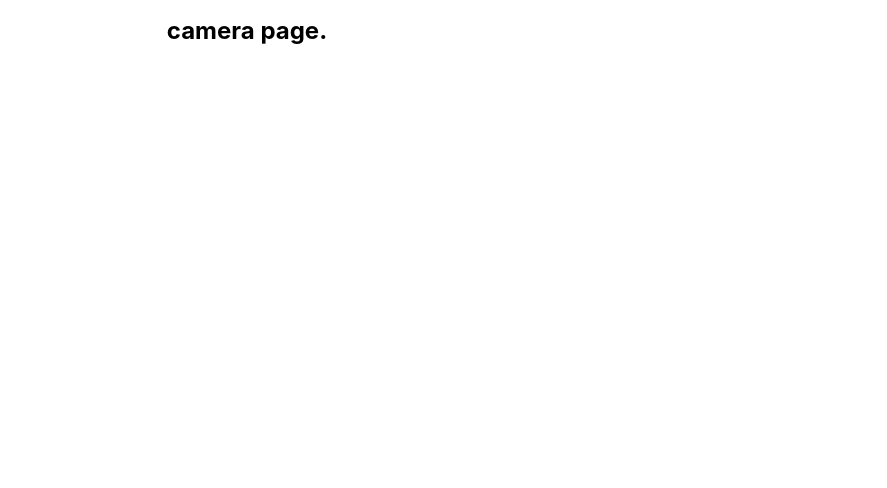
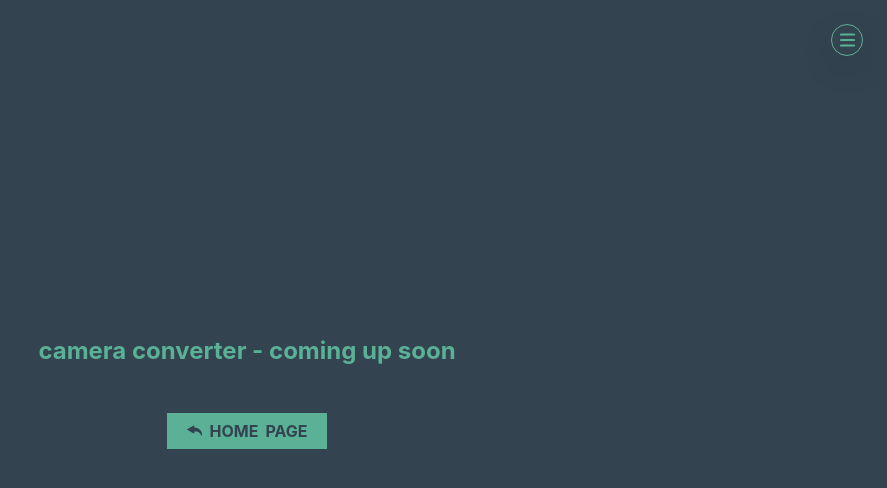
Before and after one commit to dandybytes/asciifier, a React (Create React App) app: page /camera in a window 1280 px wide. Shown: the top 488 px of the page, without its empty margins (393-1280 px from the left). Built offline with nearby package versions, Linux system fonts and the light colour scheme.

Commit message:
create temporary CameraPage; change icon color on NotFoundPage

```diff
--- a/src/components/pages/CameraPage.jsx
+++ b/src/components/pages/CameraPage.jsx
@@ -1,11 +1,21 @@
 import React from "react";
 import Title from "./../common/Title";
-// import "./CameraPage.scss";
+import LinkButton from "../common/LinkButton";
+import GoBackIcon from "../icons/GoBackIcon";
+import Menu from "../common/Menu";
+import Benchmark from "../Benchmark";
+import "./CameraPage.scss";
 
 const CameraPage = () => {
     return (
         <div className="camera-page">
-            <Title text="camera page." center></Title>
+            <Menu />
+            <Benchmark />
+            <Title text="camera converter - coming up soon" center></Title>
+            <LinkButton destination="/">
+                <GoBackIcon size={15} fill={"var(--darkColor)"} />
+                <span>Home Page</span>
+            </LinkButton>
         </div>
     );
 };
--- /dev/null
+++ b/src/components/pages/CameraPage.scss
@@ -0,0 +1,11 @@
+.camera-page {
+    height: 100vh;
+    width: 100vw;
+    display: flex;
+    flex-direction: column;
+    justify-content: center;
+    align-items: center;
+    padding: 1rem;
+    background-color: var(--darkColor);
+    color: var(--mainColor);
+}
--- a/src/components/pages/NotFoundPage.jsx
+++ b/src/components/pages/NotFoundPage.jsx
@@ -9,7 +9,7 @@ const NotFoundPage = () => {
         <div className="notfound-page">
             <Title text="We couldn't find the page you're looking for." center></Title>
             <LinkButton destination="/">
-                <GoBackIcon size={15} fill="white" />
+                <GoBackIcon size={15} fill={"var(--darkColor)"} />
                 <span>Home Page</span>
             </LinkButton>
         </div>
```
